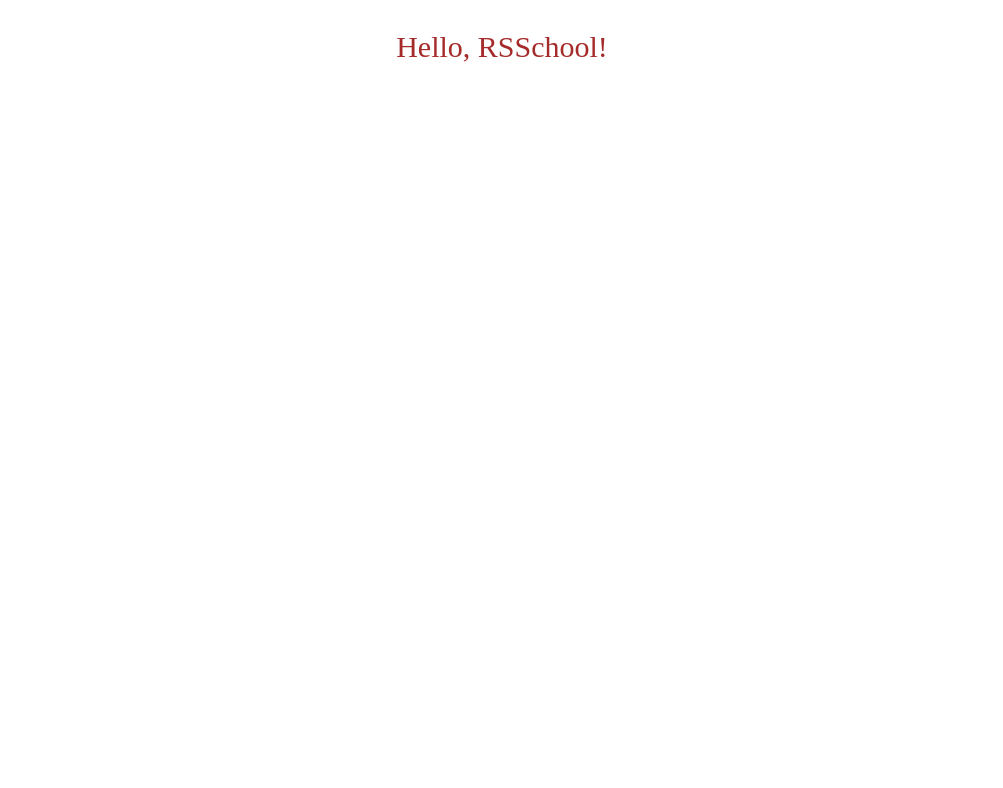
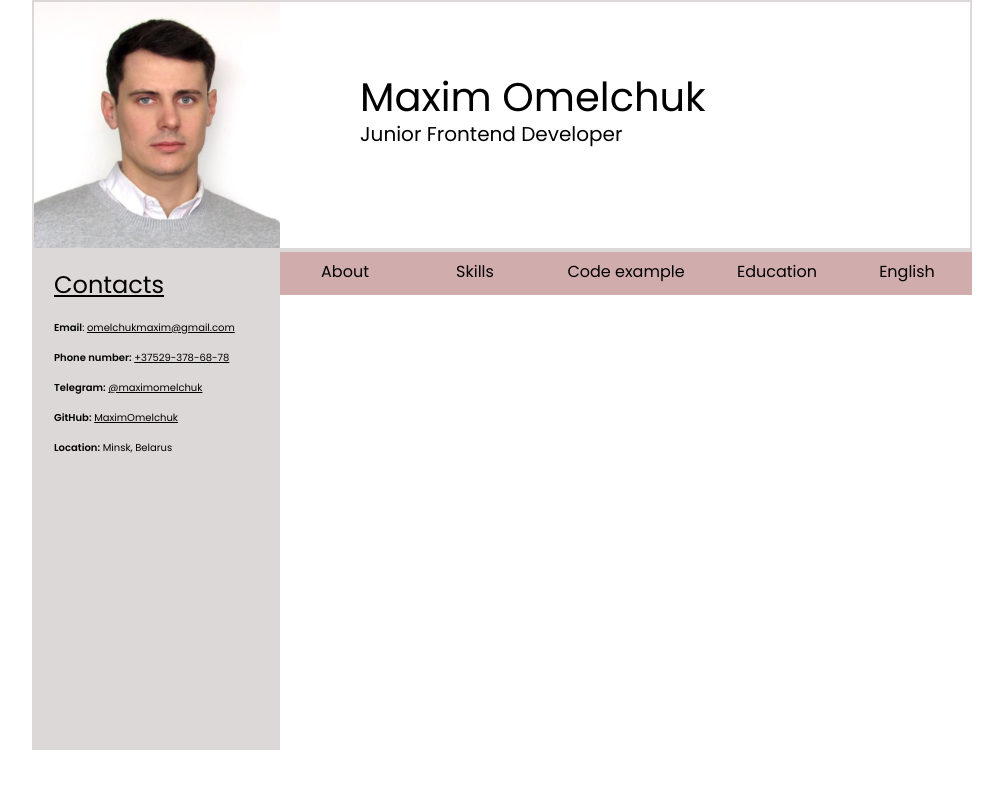
Before and after one commit to MaximOmelchuk/rsschool-cv, a plain HTML site: page index.html in a window 1280 px wide. Shown: the whole page, without its empty margins (138-1141 px from the left). Drawn offline with Linux system fonts and the light colour scheme.

Commit message:
feat: add to index.html header, side bar and nav

```diff
--- a/index.html
+++ b/index.html
@@ -5,10 +5,44 @@
     <meta http-equiv="X-UA-Compatible" content="IE=edge">
     <meta name="viewport" content="width=device-width, initial-scale=1.0">
     <link rel='stylesheet' href="style.css">
-    <title>Document</title>
+    <link rel="preconnect" href="https://fonts.googleapis.com" />
+    <link rel="preconnect" href="https://fonts.gstatic.com" crossorigin />
+    <link href="https://fonts.googleapis.com/css2?family=Poppins:ital,wght@0,300;0,400;0,600;1,400&display=swap"
+      rel="stylesheet">
+    <title>CV Maxim Omelchuk</title>
 </head>
 <body>
-    <p>Hello, RSSchool!</p>
+    <header>
+        <img src="photo.jpg" alt="My photo" title='Maxim Omelchuk'>
+        <div class='title'>
+            Maxim Omelchuk<br>
+            <span style='font-size: 20px;'>Junior Frontend Developer</span>
+        </div>
+    </header>
+    <main>
+        <div class='contacts'>
+            <span style='font-size: 24px; text-decoration: underline;'>Contacts</span>
+            <ul style="list-style-type: none; padding-left: 0px; font-size: 10px; ">
+                <li><b>Email</b>: <a style="color: black;" href="mailto:omelchukmaxim@gmail.com">omelchukmaxim@gmail.com</a></li>
+                <li><b>Phone number:</b> <a style="color: black;" href="tel:+375293786878">+37529-378-68-78</a></li>
+                <li><b>Telegram:</b> <a style="color: black;" href="tg://resolve?domain=maximomelchuk"> @maximomelchuk</a></li>
+                <li><b>GitHub:</b> <a style="color: black;" href="https://github.com/MaximOmelchuk">MaximOmelchuk</a></li>
+                <li> <b>Location:</b> Minsk, Belarus</li>
+            </ul>
+        </div>
+
+        <section class="cvmain">
+            <nav>
+                <ul>
+                    <a href="#about"><li>About</li></a>
+                    <a href="#skills"><li>Skills</li></a>
+                    <a href="#code"><li style="width: 172px;">Code example</li></a>
+                    <a href="#education"><li>Education</li></a>
+                    <a href="#english"><li>English</li></a>
+                </ul>
+            </nav>
+        </section>
+    </main>
 
 </body>
 </html>
--- a/style.css
+++ b/style.css
@@ -1,5 +1,87 @@
-p {
-    font-size: 30px;
-    color: brown;
+body {
+    min-width: 940px;
+    height: 100%;
+    margin: 0;
+    font-family: "Poppins", Arial, sans-serif;
+    font-size: 16px;
+    line-height: 30px;
+    font-weight: 400;
+    color: #000;
+    box-sizing: border-box;
+}
+
+header {
+    width: 940px;
+    margin: 0 auto;
+    height: 250px;
+    border: 2px solid rgb(221, 216, 216);
+    display: flex;
+    box-sizing: border-box;
+}
+
+.title {
+    font-size: 40px;
+    width: 100%;
+    padding: 80px 20px 20px 80px;
+}
+
+main {
+    display: flex;
+    width: 940px;
+    margin: 0 auto;
+    border-collapse: collapse;
+    box-sizing: border-box;
+}
+
+.contacts {
+    box-sizing: border-box;
+    width: 248px;
+    border: 2px solid rgb(221, 216, 216);
+    height: 500px;
+    border-top: none;
+    padding: 20px 20px;
+    background: rgb(221, 216, 216);
+}
+
+.cvmain {
+    display: flex;
+    flex-direction: column;
+}
+
+nav {
+    box-sizing: border-box;
+    border-top: 2px solid rgb(221, 216, 216);
+    margin: 0px;
+    padding: 0px;
+    width: 692px;
+    height: 40px;
+}
+
+nav ul {
+    display: flex;
+    margin: 0px;
+    padding: 0px;
+    height: 100%;
     text-align: center;
+
 }
+
+nav li {
+    display: inline-block;
+    height: 100%;
+    margin: 0px;
+    width: 130px;
+    background-color: rgb(209, 172, 172);
+    color: black;
+    text-decoration: none;
+    margin: 0px;
+    padding-top: 5px;
+}
+
+nav li:hover {
+    background-color: rgb(177, 124, 124);
+}
+
+nav a {
+    display: inline-block;
+}
```
Also changed, not shown: photo.jpg (added).
